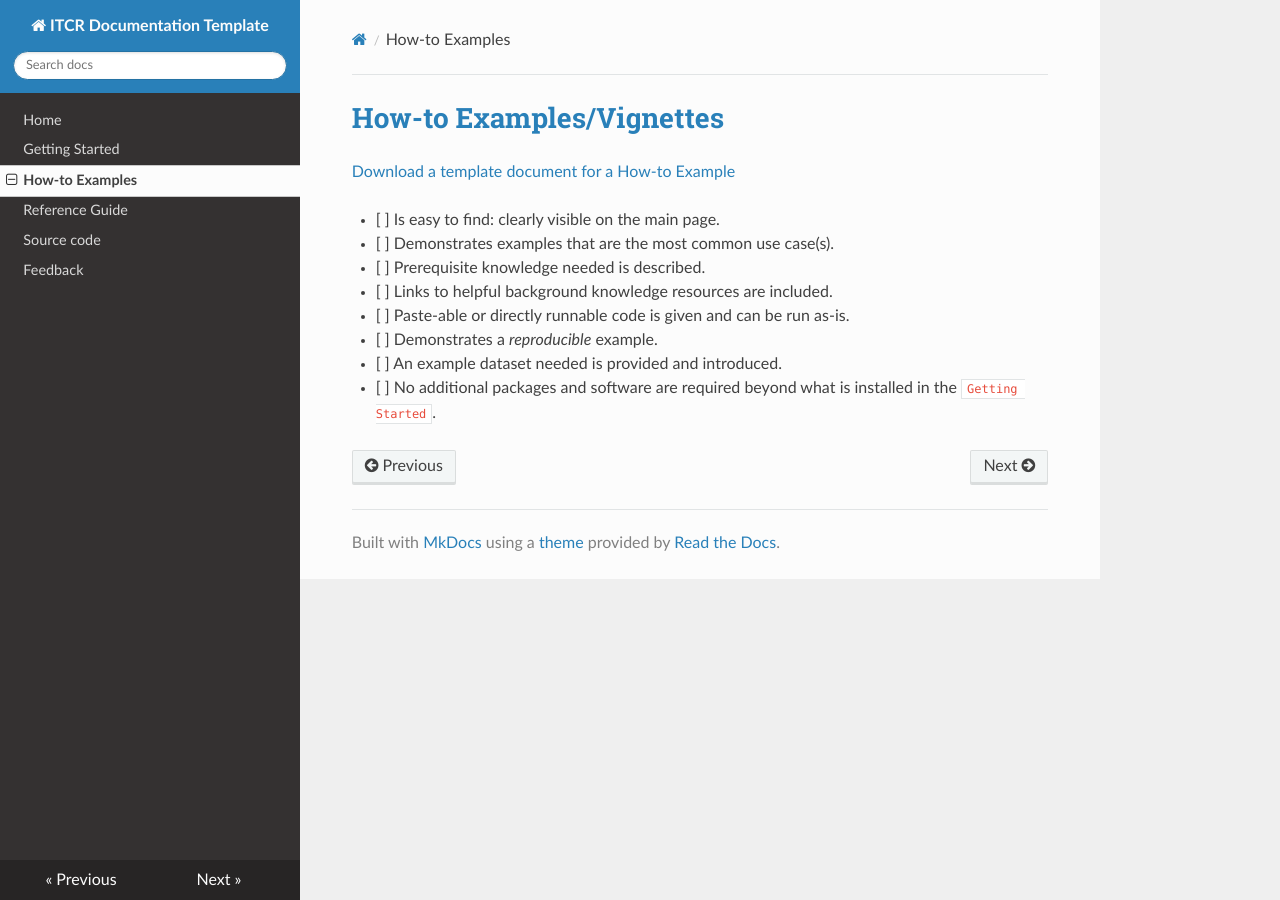
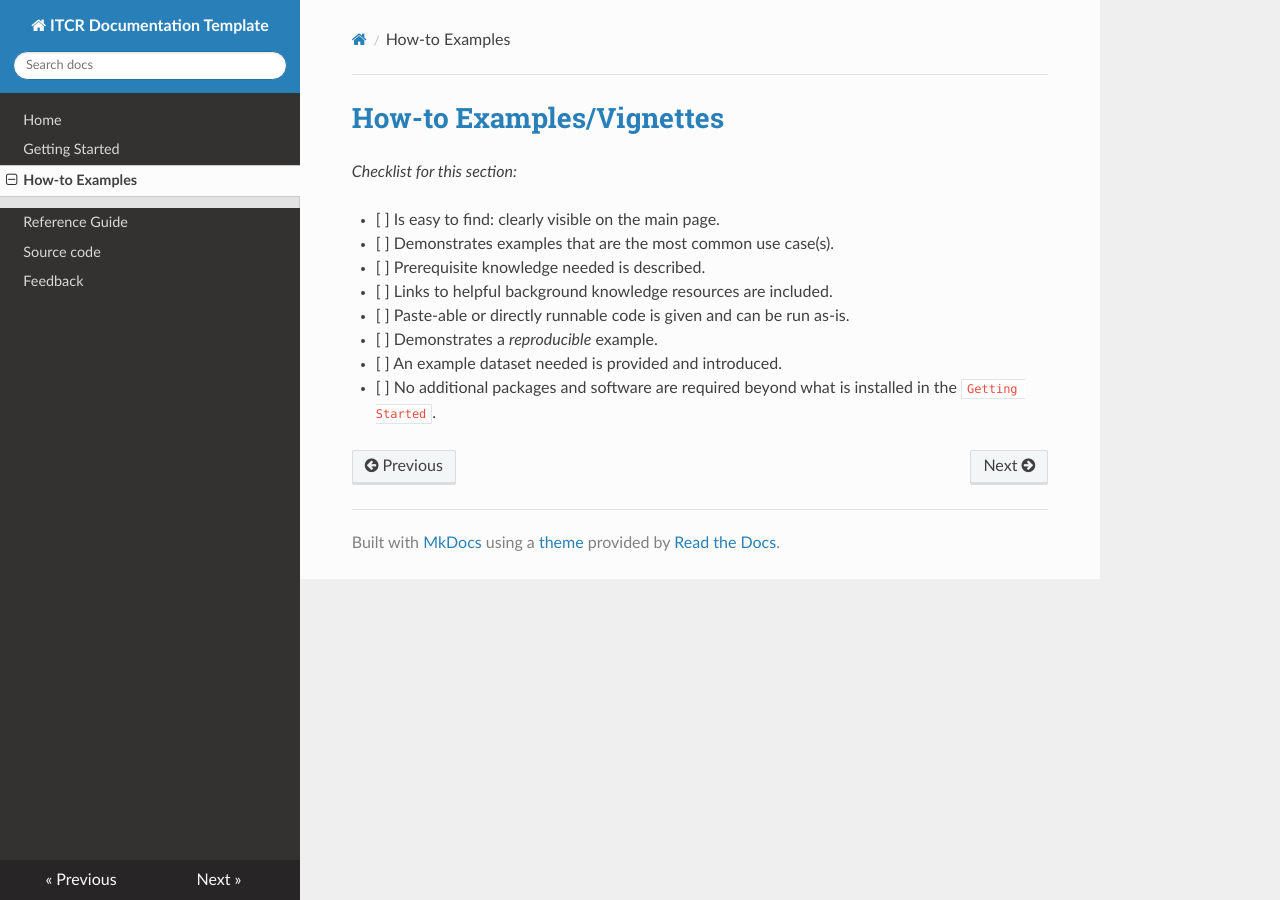
Before and after one commit to cansavvy/itcr-template-documentation, an MkDocs documentation site: the page built from docs/how_to_examples_template.md, in a window 1280 px wide. Built offline with MkDocs 1.6.1, drawn with Linux system fonts in a browser that asks for light colours; nearby versions of some CDN libraries.

Commit message:
Add format

```diff
--- a/docs/how_to_examples_template.md
+++ b/docs/how_to_examples_template.md
@@ -1,5 +1,6 @@
-# [How-to Examples/Vignettes](Link to chapter)
-[Download a template document for a How-to Example](Link to template doc)
+# [How-to Examples/Vignettes](https://jhudatascience.org/ITCR_Documentation_and_Usability/creating-a-helpful-how-to-examples.html)
+
+_Checklist for this section:_
 
 - [ ] Is easy to find: clearly visible on the main page.
 - [ ] Demonstrates examples that are the most common use case(s).
@@ -9,3 +10,5 @@
 - [ ] Demonstrates a _reproducible_ example.
   - [ ] An example dataset needed is provided and introduced.
   - [ ] No additional packages and software are required beyond what is installed in the `Getting Started`.
+
+##
```
